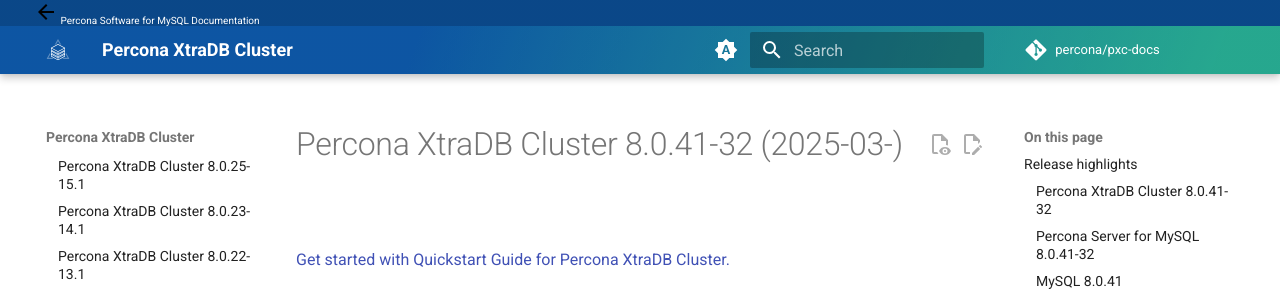
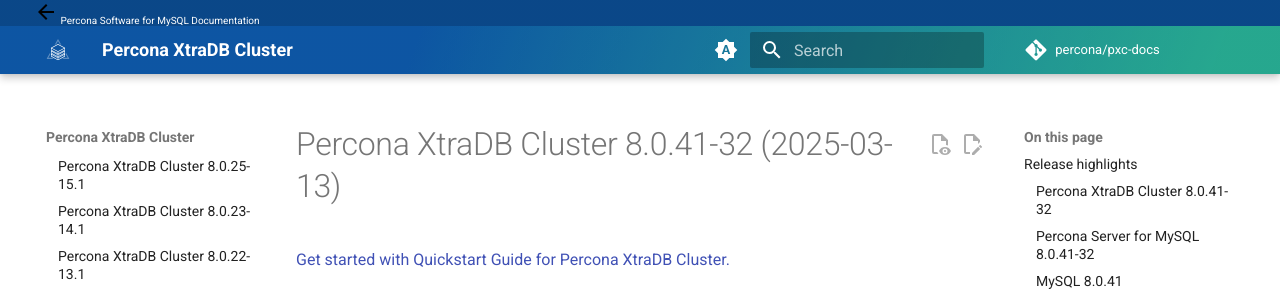
Before and after one commit to percona/pxc-docs, an MkDocs documentation site: the page built from docs/release-notes/8.0.41-32.md, in a window 1280 px wide and 900 px high. Shown: the top 292 px of the window. Built offline with MkDocs 1.6.1 and Material for MkDocs 9.7.7, drawn with Linux system fonts in a browser that asks for light colours; nearby versions of some CDN libraries; comment, search, counter and statistics services are not loaded; the version menu is left out.

Commit message:
Update 8.0.41-32.md

```diff
--- a/docs/release-notes/8.0.41-32.md
+++ b/docs/release-notes/8.0.41-32.md
@@ -1,4 +1,4 @@
-# Percona XtraDB Cluster 8.0.41-32 (2025-03-)
+# Percona XtraDB Cluster 8.0.41-32 (2025-03-13)
 
 [Get started with Quickstart Guide for Percona XtraDB Cluster.](../quickstart-overview.md)
 
```
